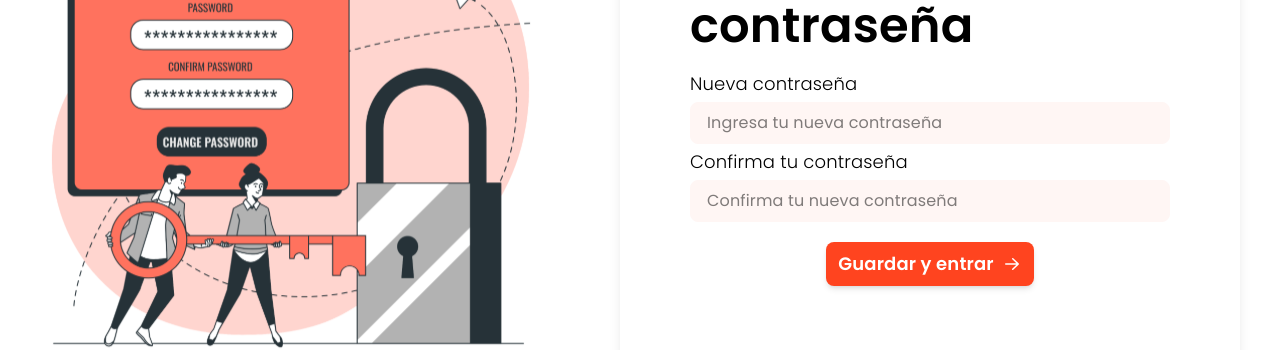
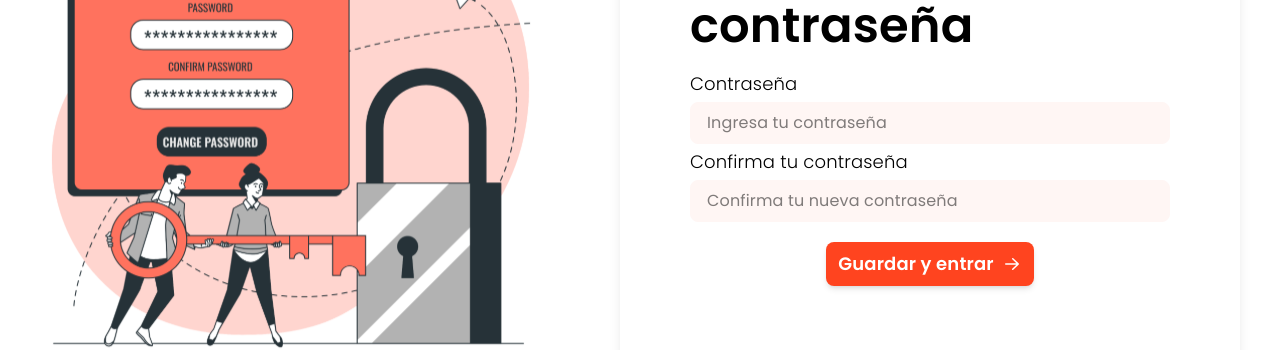
Before and after one commit to BonApp-etit/front, a Next.js app: page /create_password in a window 1280 px wide. Shown: the part 276-626 px from the top of the page. Built offline with nearby package versions, Linux system fonts and the light colour scheme.

Commit message:
Validation schema for createPassword form

```diff
--- a/src/hooks/validationSchemas.js
+++ b/src/hooks/validationSchemas.js
@@ -23,3 +23,13 @@ export const verificationCodeSchema = Yup.object({
     .min(5, "El codigo de verificacion debe ser de 5 digitos ")
     .max(5, "El codigo de verificacion debe ser de 5 digitos"),
 });
+
+export const passwordVerificationSchema = Yup.object({
+  password: Yup.string()
+    .required("Contraseña requerida")
+    .min(6, "La contraseña debe tener al menos 6 caracteres"),
+  passwordConfirmation: Yup.string()
+    .required("Contraseña requerida")
+    .min(6, "La contraseña debe tener al menos 6 caracteres")
+    .oneOf([Yup.ref("password")], "Las contraseñas deben coincidir"),
+});
--- a/src/pages/account_verification/index.jsx
+++ b/src/pages/account_verification/index.jsx
@@ -6,7 +6,7 @@ import { Formik, Form as FormikForm, Field, ErrorMessage } from "formik";
 import { verificationCodeSchema } from "@/hooks/validationSchemas";
 import NavBar from "@/components/NavBar/NavBar";
 
-export default function SignUp() {
+export default function AccountVerification() {
   const isTablet = useIsTablet();
   return (
     <main>
--- a/src/pages/create_password/index.jsx
+++ b/src/pages/create_password/index.jsx
@@ -2,12 +2,22 @@ import Form from "../../components/common_components/Form";
 import InputContained from "@/components/common_components/InputContained";
 import ButtonContained from "@/components/common_components/ButtonContained";
 import NavBar from "@/components/NavBar/NavBar";
+import { Formik, Form as FormikForm, Field, ErrorMessage } from "formik";
+import { passwordVerificationSchema } from "@/hooks/validationSchemas";
 
-export default function SignUp() {
+export default function CreatePassword() {
   return (
     <main>
       <NavBar />
 
+      <Formik
+        initialValues={{ password: "", passwordConfirmation: "" }}
+        validationSchema={passwordVerificationSchema}
+        onSubmit={(values) => {
+          console.log("Datos del formulario", values);
+        }}
+      >
+        {({ handleSubmit }) => (
           <Form
             tittle="Crear nueva contraseña"
             subtitleTop=""
@@ -15,21 +25,44 @@ export default function SignUp() {
             src="/assets/CreatePassword/createPassword.svg"
             alt="SignUp"
           >
-        <InputContained
-          label="Nueva contraseña"
-          placeholder="Ingresa tu nueva contraseña"
+            <FormikForm onSubmit={handleSubmit}>
+              <div>
+                <Field
+                  label="Contraseña"
+                  name="password"
+                  as={InputContained}
+                  placeholder="Ingresa tu contraseña"
                   type="password"
                 />
-        <InputContained
+                <ErrorMessage
+                  name="password"
+                  component="p"
+                  className="font-roboto text-sm text-red-500 md:text-base lg:text-lg"
+                />
+              </div>
+
+              <div>
+                <Field
                   label="Confirma tu contraseña"
+                  name="passwordConfirmation"
+                  as={InputContained}
                   placeholder="Confirma tu nueva contraseña"
                   type="password"
                 />
+                <ErrorMessage
+                  name="passwordConfirmation"
+                  component="p"
+                  className="font-roboto text-sm text-red-500 md:text-base lg:text-lg"
+                />
+              </div>
 
               <div className="mb-5 mt-5 flex justify-center lg:mb-10">
                 <ButtonContained text="Guardar y entrar"></ButtonContained>
               </div>
+            </FormikForm>
           </Form>
+        )}
+      </Formik>
     </main>
   );
 }
```
Lines whose indentation alone changed are shown as unchanged.
